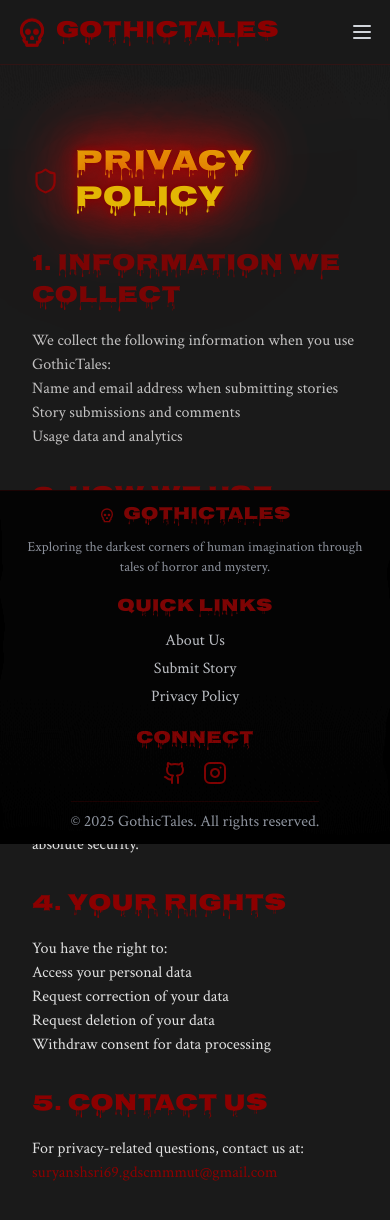
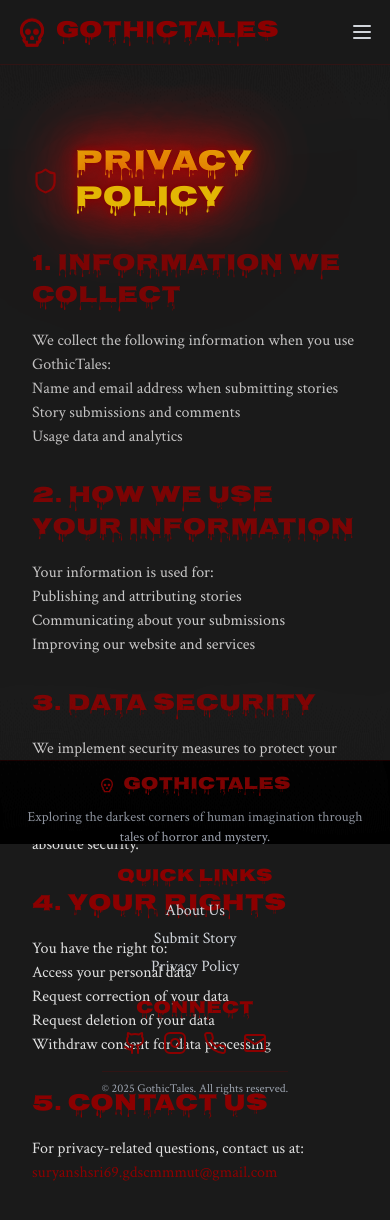
Before and after one commit to MatrixEncoder/GothicTales69, a React (Vite) app: page /privacy in a window 390 px wide. Shown: the top 1220 px of the page. Built offline with nearby package versions, Linux system fonts and the light colour scheme.

Commit message:
Update footer to be fixed at bottom with appropriate height for mobile and desktop

```diff
--- a/src/components/Footer.tsx
+++ b/src/components/Footer.tsx
@@ -1,17 +1,10 @@
 import React from 'react';
-import { GithubIcon, Skull, InstagramIcon } from 'lucide-react';
+import { GithubIcon, Skull, InstagramIcon, Phone, Mail } from 'lucide-react';
 import { Link } from 'react-router-dom';
 
 const Footer = () => {
-  const footerStyle = {
-    height: 'auto',
-    padding: '10px',
-    textAlign: 'center',
-    backgroundColor: '#000000',
-  };
-
   return (
-    <footer style={footerStyle} className="border-t border-blood-red/20 w-full fixed bottom-0">
+    <footer style={{ padding: '10px', textAlign: 'center', backgroundColor: '#000000' }} className="border-t border-blood-red/20 fixed bottom-0 left-0 right-0 md:h-[15vh] h-[10vh]">
       <div className="container mx-auto px-4 flex flex-col items-center">
         <div className="grid grid-cols-1 md:grid-cols-3 gap-4 text-center">
           <div>
@@ -38,13 +31,18 @@ const Footer = () => {
               <a href="https://www.instagram.com/illusionist__666" target="_blank" rel="noopener noreferrer">
                 <InstagramIcon className="w-6 h-6 text-blood-red" />
               </a>
+              <a href="tel:+919125916986" target="_blank" rel="noopener noreferrer">
+                <Phone className="w-6 h-6 text-blood-red" />
+              </a>
+              <a href="mailto:suryanshsri69.gdscmmmut@gmail.com" target="_blank" rel="noopener noreferrer">
+                <Mail className="w-6 h-6 text-blood-red" />
+              </a>
             </div>
-
           </div>
         </div>
 
         <div className="mt-4 pt-2 border-t border-blood-red/20 text-center text-gray-400">
-          <p>&copy; {new Date().getFullYear()} GothicTales. All rights reserved.</p>
+          <p style={{ fontSize: '12px', margin: '0' }}>&copy; {new Date().getFullYear()} GothicTales. All rights reserved.</p>
         </div>
       </div>
     </footer>
```
